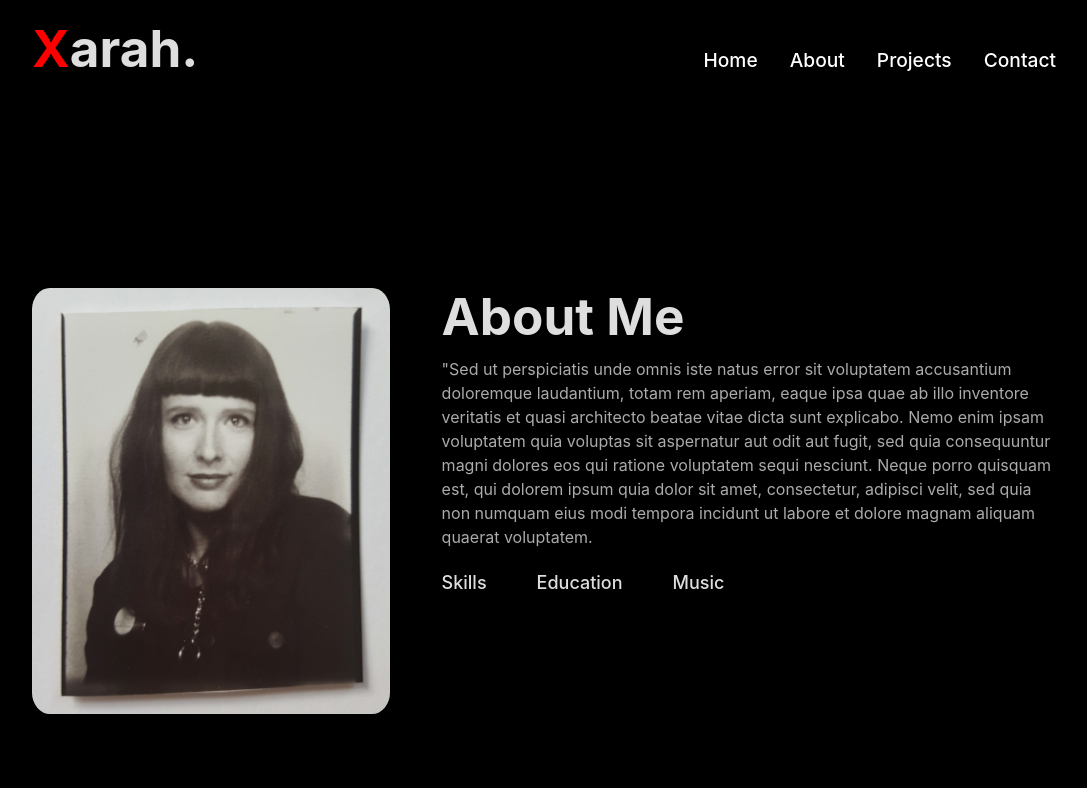
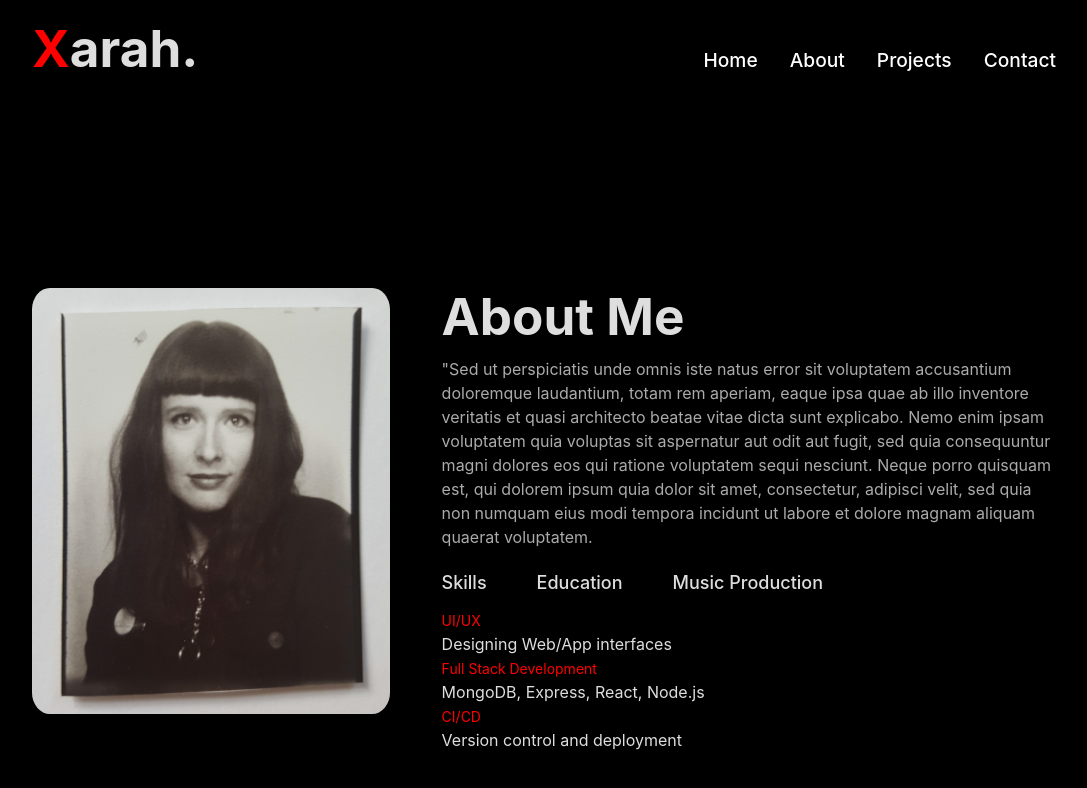
Before and after one commit to XarahDion/portfolio, a React (Vite) app: page / in a window 1280 px wide. Both pictures are taken after a click on the element "Skills". Shown: the part 609-1397 px from the top of the page, without its empty margins (96-1183 px from the left). Built offline with nearby package versions, Linux system fonts and the light colour scheme.

Commit message:
about me section improved

```diff
--- a/src/components/About.tsx
+++ b/src/components/About.tsx
@@ -1,5 +1,6 @@
 import styled from "styled-components";
 import img from "../assets/xarah-photobooth.jpg";
+import Tabs from "./Tabs";
 
 const About = () => {
     return (
@@ -25,13 +26,8 @@ const About = () => {
                             tempora incidunt ut labore et dolore magnam aliquam
                             quaerat voluptatem.{" "}
                         </Text>
-                        <Tabs>
-                            <Links>Skills</Links>
-                            <Links>Education</Links>
-                            <Links>Music</Links>
-                        </Tabs>
                         <Contents>
-
+                            <Tabs/>
                         </Contents>
                     </Col2>
                 </Row>
@@ -40,33 +36,7 @@ const About = () => {
     );
 };
 
-const Contents = styled.div`
-
-`
-const Links = styled.p`
-    margin-right: 50px;
-    font-size: 18px;
-    font-weight: 500;
-    cursor: pointer;
-    position: relative;
-    &::after {
-        content: "";
-        width: 0%;
-        height: 3px;
-        background: #ff004f;
-        position: absolute;
-        left: 0;
-        bottom: -6px;
-        transition: 0.5s;
-    }
-    &:hover::after {
-        width: 100%;
-    }
-`;
-const Tabs = styled.div`
-    display: flex;
-    margin: 20px 0 40px;
-`;
+const Contents = styled.div``;
 const Text = styled.p`
     color: #ababab;
 `;
--- /dev/null
+++ b/src/components/Tabs.jsx
@@ -0,0 +1,125 @@
+import styled from "styled-components";
+import { useState, useEffect } from "react";
+
+// interface TabProps {
+//     tab: string;
+//     onClick: () => void;
+
+//   }
+
+const Tabs = () => {
+    const [tabState, setTabState] = useState("");
+    console.log(tabState);
+    const openTab = (e) => {
+        console.log(e.currentTarget.id);
+        setTabState(e.currentTarget.id);
+    };
+
+    useEffect(() => {}, [tabState]);
+
+    return (
+        <Main>
+            <Div>
+                <Links id="skills" onClick={(e) => openTab(e)}>
+                    Skills
+                </Links>
+                <Links id="education" onClick={(e) => openTab(e)}>
+                    Education
+                </Links>
+                <Links id="music" onClick={(e) => openTab(e)}>
+                    Music Production
+                </Links>
+            </Div>
+            <Skills tab={tabState}>
+                <li>
+                    <span>UI/UX</span>
+                    <br></br>Designing Web/App interfaces
+                </li>
+                <li>
+                    <span>Full Stack Development</span>
+                    <br></br>MongoDB, Express, React, Node.js
+                </li>
+                <li>
+                    <span>CI/CD</span>
+                    <br></br>Version control and deployment
+                </li>
+            </Skills>
+            <Education tab={tabState}>
+            <li>
+                    <span>2022 Concordia University</span>
+                    <br></br>Diploma in Full Stack Web Development
+                </li>
+                <li>
+                    <span>2020-2022 Collège Ahuntsic</span>
+                    <br></br>D.E.C. in Natural Sciences
+                </li>
+                <li>
+                    <span>2001-2003 Cégep Sainte-Foy</span>
+                    <br></br>D.E.C. in Classical Music
+                </li>
+            </Education>
+            <Music tab={tabState}>
+            <li>
+                    <span>2019 Xarah Dion - Plein Nord</span>
+                    <br></br>Full length album, self-released on vinyl and digital
+                </li>
+                <li>
+                    <span>2016 Xarah Dion - Fugitive</span>
+                    <br></br>Full length album
+                </li>
+                <li>
+                    <span>2014 Xarah Dion - Le mal nécessaire</span>
+                    <br></br>Full length album, self-released on vinyl and digital
+                </li>
+            </Music>
+        </Main>
+    );
+};
+
+const Div = styled.div`
+    display: flex;
+    margin-bottom: 12px;
+`;
+const Skills = styled.ul`
+    list-style: none;
+    font-size: 16px;
+    display: ${(props) => (props.tab === "skills" ? "block" : "none")};
+    span {
+        color: red;
+        font-size: 14px;
+    }
+`;
+const Education = styled(Skills)`
+    display: ${(props) => (props.tab === "education" ? "block" : "none")};
+`;
+const Music = styled(Skills)`
+    display: ${(props) => (props.tab === "music" ? "block" : "none")};
+`;
+const Links = styled.p`
+    margin-right: 50px;
+    font-size: 18px;
+    font-weight: 500;
+    cursor: pointer;
+    position: relative;
+    &::after {
+        content: "";
+        width: 0%;
+        height: 3px;
+        background: #ff004f;
+        position: absolute;
+        left: 0;
+        bottom: -6px;
+        transition: 0.5s;
+    }
+    &:hover::after {
+        width: 100%;
+    }
+    .active {
+        display: none;
+    }
+`;
+const Main = styled.div`
+    margin: 20px 0 40px;
+`;
+
+export default Tabs;
```
